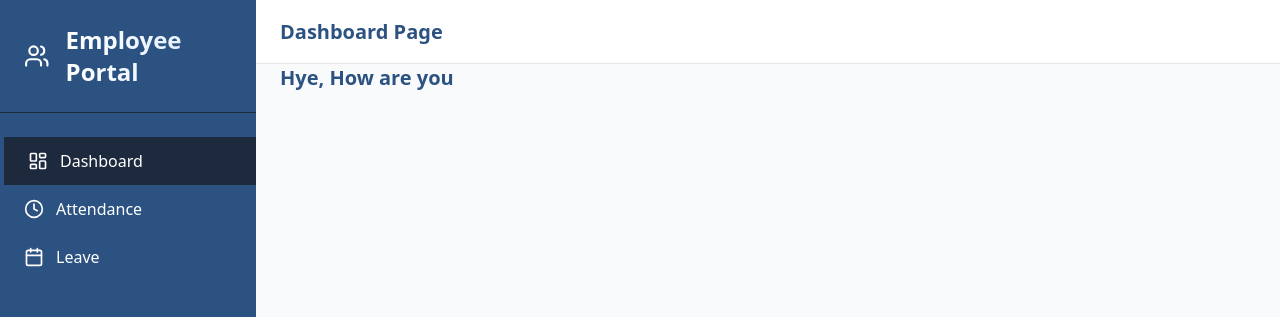
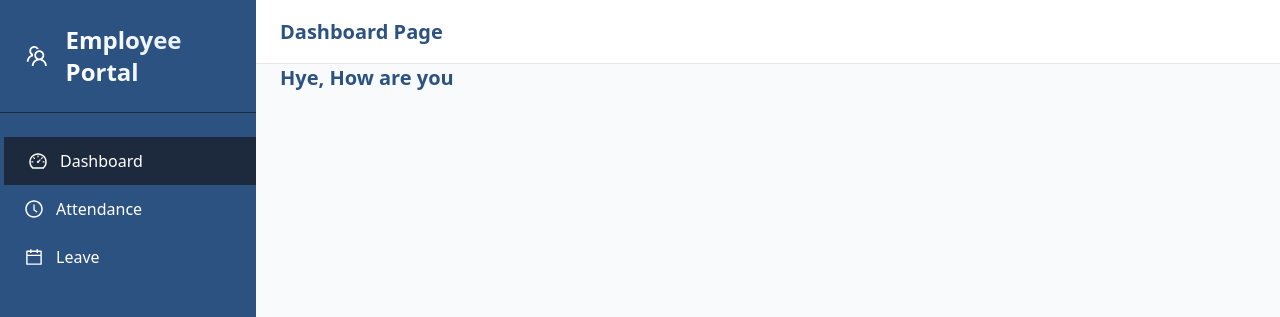
Before and after one commit to faizan1122786666/Employee-Portal, a React (Vite) app: page / in a window 1280 px wide. Both pictures are taken after typing "name@example.com", "Sample123" into the empty fields and a click on the button "Access Portal". Shown: the top 317 px of the page. Built offline with nearby package versions, Linux system fonts and the light colour scheme.

Commit message:
Icons changed

```diff
--- a/package.json
+++ b/package.json
@@ -14,6 +14,7 @@
     "lucide-react": "^0.562.0",
     "react": "^19.2.0",
     "react-dom": "^19.2.0",
+    "react-icons": "^5.5.0",
     "react-router-dom": "^7.12.0",
     "tailwindcss": "^4.1.18"
   },
--- a/src/components/Header.jsx
+++ b/src/components/Header.jsx
@@ -1,15 +1,39 @@
+// import React from 'react'
+// import { Menu } from 'lucide-react'
+
+// export default function Header({ title, handleSlidebar }) {
+//   return (
+//     <header
+//       className="
+//         fixed top-0 right-0 h-16 bg-white z-40 flex items-center gap-4 px-6 *: border-b border-gray-200 left-0 lg:left-64">
+
+//        {/* Icon */}
+//       <button onClick={handleSlidebar} className="lg:hidden">
+//         <Menu size={24} />
+//       </button>
+
+//        {/* Title */}
+//       <h1 className="text-xl font-semibold text-[#2C5282]">
+//         {title}
+//       </h1>
+//     </header>
+//   )
+// }
+
+
+
 import React from 'react'
-import { Menu } from 'lucide-react'
+import { AiOutlineMenu } from 'react-icons/ai'
 
 export default function Header({ title, handleSlidebar }) {
   return (
     <header
       className="
-        fixed top-0 right-0 h-16 bg-white z-40 flex items-center gap-4 px-6 *: border-b border-gray-200 left-0 lg:left-64">
+        fixed top-0 right-0 h-16 bg-white z-40 flex items-center gap-4 px-6 border-b border-gray-200 left-0 lg:left-64">
 
        {/* Icon */}
       <button onClick={handleSlidebar} className="lg:hidden">
-        <Menu size={24} />
+        <AiOutlineMenu size={24} />
       </button>
 
        {/* Title */}
--- a/src/components/Slidebar.jsx
+++ b/src/components/Slidebar.jsx
@@ -1,21 +1,162 @@
-import React, { useState } from 'react';
-import { X, LayoutDashboard, Clock, Calendar,Users, User } from 'lucide-react';
+// import React, { useState } from 'react';
+// import { X, LayoutDashboard, Clock, Calendar,Users, User } from 'lucide-react';
+// import { NavLink } from 'react-router-dom';
+
+// export default function Slidebar({ isOpen, handleSlidebar }) {
+//   const [activeItem, setActiveItem] = useState('Dashboard');
+
+//   const menuItems = [
+//     { name: 'Dashboard', icon: LayoutDashboard, path: '/' },
+//     { name: 'Attendance', icon: Clock, path: '/attendance' },
+//     { name: 'Leave', icon: Calendar, path: '/leave' },
+//   ];
+
+
+//   const handleMenuItemClick = (itemName) => {
+
+//     setActiveItem(itemName);
+
+//     if (window.innerWidth < 1024) {
+//       handleSlidebar();
+//     }
+//   };
+
+//   return (
+//     <>
+//       {isOpen && (
+//         <div
+//           className="fixed inset-0 bg-gray-100 bg-opacity-50 z-40 lg:hidden"
+//           onClick={handleSlidebar}/>
+//       )}
+
+//       <div className={`h-screen w-64 bg-[#2C5282] text-white fixed top-0 left-0 transform transition-transform duration-300 ease-in-out z-50
+//       ${isOpen ? 'translate-x-0' : '-translate-x-full'} lg:translate-x-0 lg:static`}>
+//         <div className="flex items-center justify-between p-6 border-b border-slate-800">
+//           <Users size={30} className="text-white mr-4"/>
+//           {/* <h1><span className='font-extrabold text-xl'>Employee Portal</span></h1> */}
+//           <h1 className="font-bold text-2xl bg-linear-to-r from-white to-blue-100 bg-clip-text text-transparent">
+//   Employee Portal
+// </h1>
+//           <button onClick={handleSlidebar} className="lg:hidden">
+//             <X size={24} />
+//           </button>
+//         </div>
+
+//         <nav className="mt-6">
+//           {menuItems.map((item) => {
+//             const Icon = item.icon;
+//             return (
+//               <NavLink
+//                 key={item.name}
+//                 to={item.path}
+//                 onClick={() => handleMenuItemClick(item.name)}
+//                 end={item.path === '/'}
+//                 className={({ isActive }) =>
+//                   `w-full flex items-center px-6 py-3 transition-colors
+//                   ${isActive ? 'bg-slate-800 text-white border-l-4 border-[#2C5284]'
+//                     : 'text-white hover:bg-slate-800'}`
+//                 }
+//               >
+//                 <Icon size={20} className="mr-3" />
+//                 <span className="font-medium">{item.name}</span>
+//               </NavLink>
+//             );
+//           })}
+//         </nav>
+//       </div>
+//     </>
+//   );
+// }
+
+
+
+// import React, { useState } from 'react';
+// import { AiOutlineClose, AiOutlineDashboard, AiOutlineClockCircle, AiOutlineCalendar, AiOutlineTeam } from 'react-icons/ai';
+// import { NavLink } from 'react-router-dom';
+
+// export default function Slidebar({ isOpen, handleSlidebar }) {
+//   const [activeItem, setActiveItem] = useState('Dashboard');
+
+//   const menuItems = [
+//     { name: 'Dashboard', icon: AiOutlineDashboard, path: '/' },
+//     { name: 'Attendance', icon: AiOutlineClockCircle, path: '/attendance' },
+//     { name: 'Leave', icon: AiOutlineCalendar, path: '/leave' },
+//   ];
+
+
+//   const handleMenuItemClick = (itemName) => {
+//     setActiveItem(itemName);
+
+//     if (window.innerWidth < 1024) {
+//       handleSlidebar();
+//     }
+//   };
+
+//   return (
+//     <>
+//       {isOpen && (
+//         <div
+//           className="fixed inset-0 bg-gray-100 bg-opacity-50 z-40 lg:hidden"
+//           onClick={handleSlidebar}/>
+//       )}
+
+//       <div className={`h-screen w-64 bg-[#2C5282] text-white fixed top-0 left-0 transform transition-transform duration-300 ease-in-out z-50
+//       ${isOpen ? 'translate-x-0' : '-translate-x-full'} lg:translate-x-0 lg:static`}>
+//         <div className="flex items-center justify-between p-6 border-b border-slate-800">
+//           <AiOutlineTeam size={30} className="text-white mr-4"/>
+//           <h1 className="font-bold text-2xl bg-linear-to-r from-white to-blue-100 bg-clip-text text-transparent">
+//             Employee Portal
+//           </h1>
+//           <button onClick={handleSlidebar} className="lg:hidden">
+//             <AiOutlineClose size={24} />
+//           </button>
+//         </div>
+
+//         <nav className="mt-6">
+//           {menuItems.map((item) => {
+//             const Icon = item.icon;
+//             return (
+//               <NavLink
+//                 key={item.name}
+//                 to={item.path}
+//                 onClick={() => handleMenuItemClick(item.name)}
+//                 end={item.path === '/'}
+//                 className={({ isActive }) =>
+//                   `w-full flex items-center px-6 py-3 transition-colors
+//                   ${isActive ? 'bg-slate-800 text-white border-l-4 border-[#2C5284]'
+//                     : 'text-white hover:bg-slate-800'}`
+//                 }
+//               >
+//                 <Icon size={20} className="mr-3" />
+//                 <span className="font-medium">{item.name}</span>
+//               </NavLink>
+//             );
+//           })}
+//         </nav>
+//       </div>
+//     </>
+//   );
+// }
+
+
+
+
+
+
+
+
+import React from 'react';
+import { AiOutlineClose, AiOutlineDashboard, AiOutlineClockCircle, AiOutlineCalendar, AiOutlineTeam } from 'react-icons/ai';
 import { NavLink } from 'react-router-dom';
 
 export default function Slidebar({ isOpen, handleSlidebar }) {
-  const [activeItem, setActiveItem] = useState('Dashboard');
-
   const menuItems = [
-    { name: 'Dashboard', icon: LayoutDashboard, path: '/' },
-    { name: 'Attendance', icon: Clock, path: '/attendance' },
-    { name: 'Leave', icon: Calendar, path: '/leave' },
+    { name: 'Dashboard', icon: AiOutlineDashboard, path: '/' },
+    { name: 'Attendance', icon: AiOutlineClockCircle, path: '/attendance' },
+    { name: 'Leave', icon: AiOutlineCalendar, path: '/leave' },
   ];
 
-
-  const handleMenuItemClick = (itemName) => {
-
-    setActiveItem(itemName);
-
+  const handleMenuItemClick = () => {
     if (window.innerWidth < 1024) {
       handleSlidebar();
     }
@@ -32,13 +173,12 @@ export default function Slidebar({ isOpen, handleSlidebar }) {
       <div className={`h-screen w-64 bg-[#2C5282] text-white fixed top-0 left-0 transform transition-transform duration-300 ease-in-out z-50
       ${isOpen ? 'translate-x-0' : '-translate-x-full'} lg:translate-x-0 lg:static`}>
         <div className="flex items-center justify-between p-6 border-b border-slate-800">
-          <Users size={30} className="text-white mr-4"/>
-          {/* <h1><span className='font-extrabold text-xl'>Employee Portal</span></h1> */}
+          <AiOutlineTeam size={30} className="text-white mr-4"/>
           <h1 className="font-bold text-2xl bg-linear-to-r from-white to-blue-100 bg-clip-text text-transparent">
-  Employee Portal
-</h1>
+            Employee Portal
+          </h1>
           <button onClick={handleSlidebar} className="lg:hidden">
-            <X size={24} />
+            <AiOutlineClose size={24} />
           </button>
         </div>
 
@@ -49,12 +189,12 @@ export default function Slidebar({ isOpen, handleSlidebar }) {
               <NavLink
                 key={item.name}
                 to={item.path}
-                onClick={() => handleMenuItemClick(item.name)}
+                onClick={handleMenuItemClick}
                 end={item.path === '/'}
                 className={({ isActive }) =>
-                  `w-full flex items-center px-6 py-3 transition-colors
-                  ${isActive ? 'bg-slate-800 text-white border-l-4 border-[#2C5284]'
-                    : 'text-white hover:bg-slate-800'}`
+                  isActive
+                    ? 'w-full flex items-center px-6 py-3 transition-colors bg-slate-800 text-white border-l-4 border-[#2C5284]'
+                    : 'w-full flex items-center px-6 py-3 transition-colors text-white hover:bg-slate-800'
                 }
               >
                 <Icon size={20} className="mr-3" />
```
Also changed, not shown: 1 other file (tests, documents, lock files or other folders).
